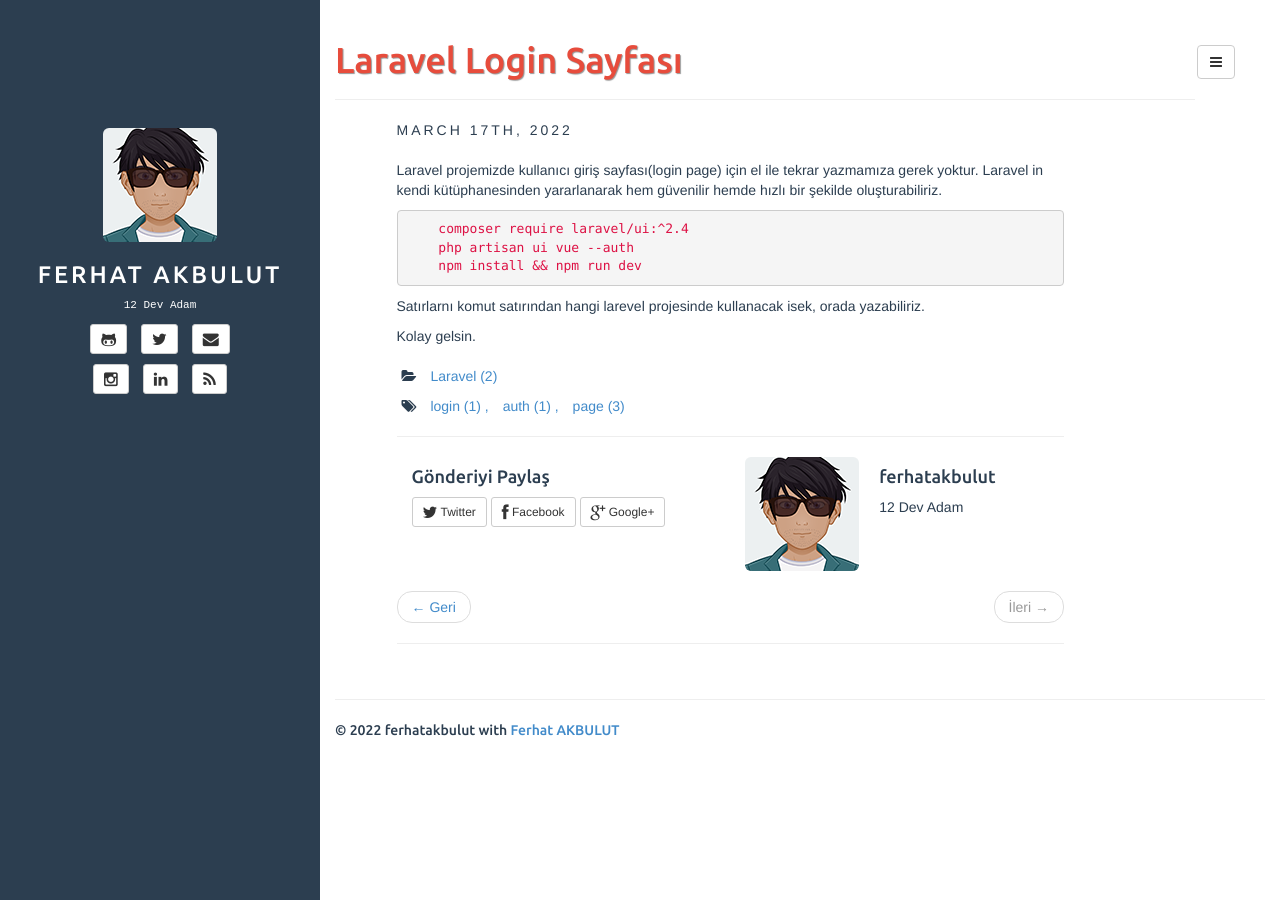
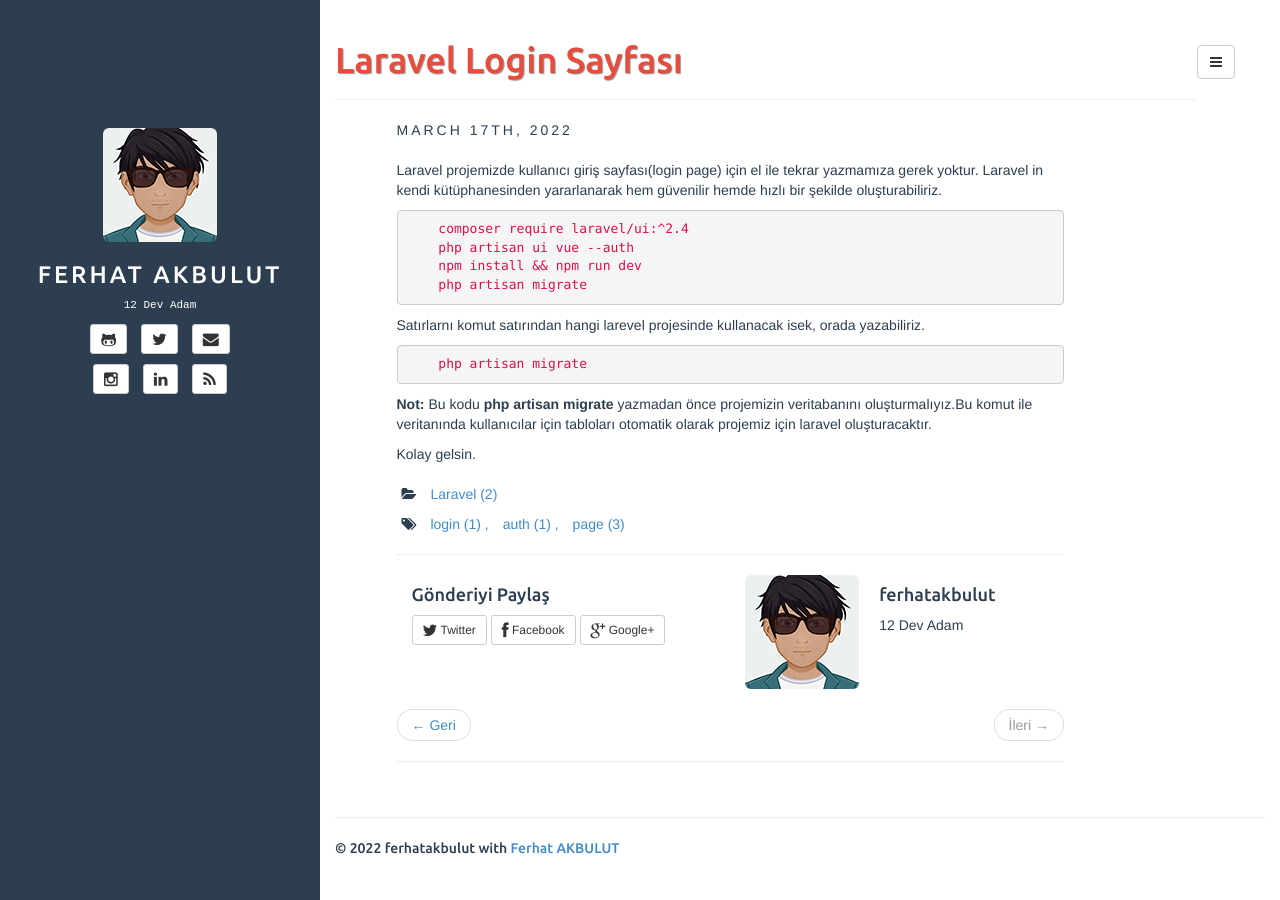
Before and after one commit to ferhatakbulut/ferhatakbulut.github.io, a Jekyll site: the page built from _posts/2022-03-17-laravel-login-auth-page.md, in a window 1280 px wide. Built offline with Jekyll 4.4.1, drawn with Linux system fonts in a browser that asks for light colours.

Commit message:
Update 2022-03-17-laravel-login-auth-page.md

```diff
--- a/_posts/2022-03-17-laravel-login-auth-page.md
+++ b/_posts/2022-03-17-laravel-login-auth-page.md
@@ -13,9 +13,19 @@ kütüphanesinden yararlanarak hem güvenilir hemde hızlı bir şekilde oluştu
     composer require laravel/ui:^2.4
     php artisan ui vue --auth
     npm install && npm run dev
+    php artisan migrate
 
 {% endhighlight %}
 
 Satırlarnı komut satırından hangi larevel projesinde kullanacak isek, orada yazabiliriz.
 
+{% highlight yaml %}
+
+    php artisan migrate
+
+{% endhighlight %}
+
+**Not:** Bu kodu **php artisan migrate**  yazmadan önce projemizin veritabanını oluşturmalıyız.Bu komut ile veritanında kullanıcılar için
+tabloları otomatik olarak projemiz için laravel oluşturacaktır.
+
 Kolay gelsin.
```
